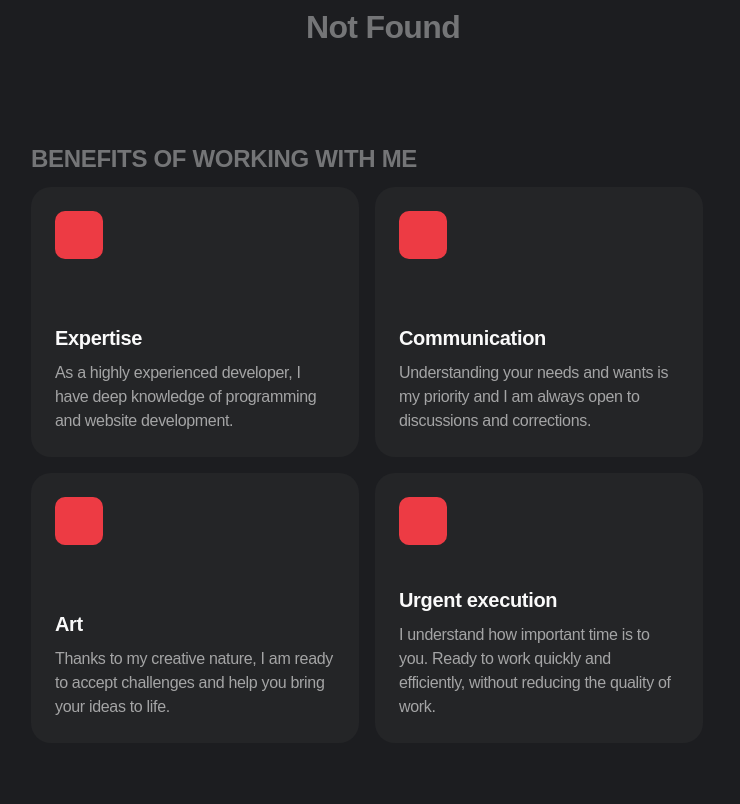
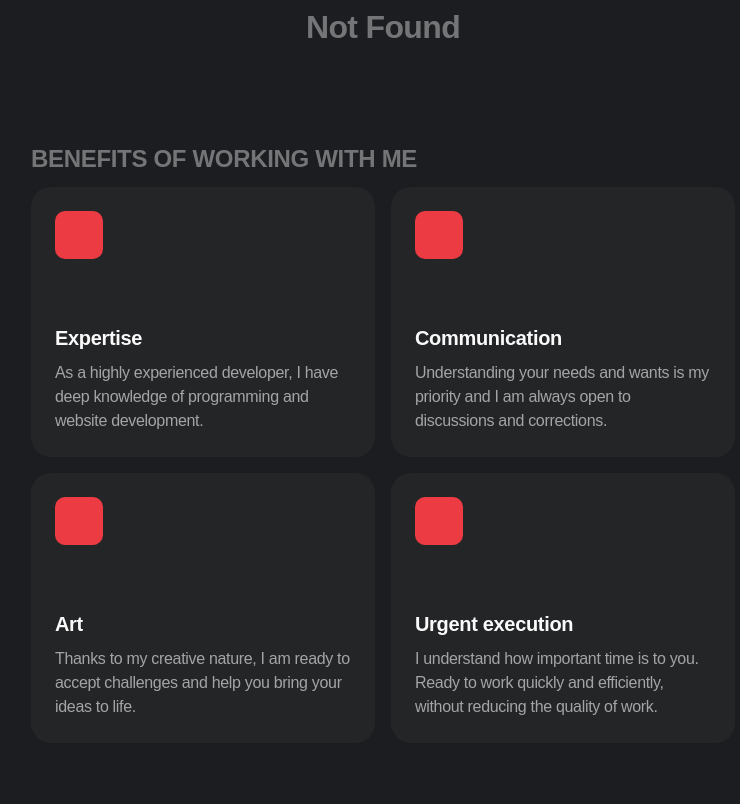
Before and after one commit to zhe-eugene/dom-inator_009, a website built with Vite: page src/index.html in a window 1280 px wide. Shown: the part 2505-3309 px from the top of the page, without its empty margins (257-997 px from the left). Built offline with nearby package versions, Linux system fonts and the light colour scheme; no server answers; files whose address does not match are found by name; what izitoast would draw is missing.

Commit message:
delete margin

```diff
--- a/src/css/benefits.css
+++ b/src/css/benefits.css
@@ -127,7 +127,7 @@ margin-bottom: 64px;
 
     .container-benefits {
         max-width: 768px;
-        margin-right: 32px;
+        margin-right: 0;
     }
 
     .benefits-container {
@@ -144,7 +144,6 @@ margin-bottom: 64px;
 
     .benefits-item {
         width: 100%;
-        max-width: 332px;
         height: 270px;
     }
 
@@ -168,7 +167,7 @@ margin-bottom: 64px;
        justify-content: space-between;
        flex-direction: row;
        margin-left: auto;
-       margin-right: auto;
+       margin-right: 0;
  }
 
     .benefits-container {
```
